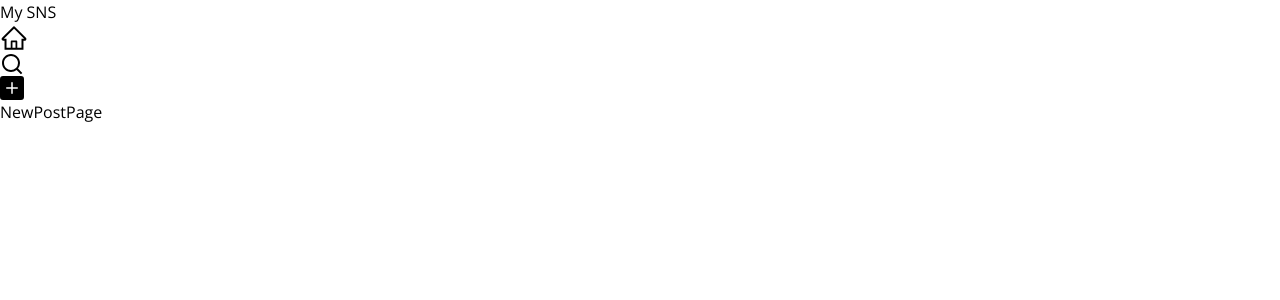
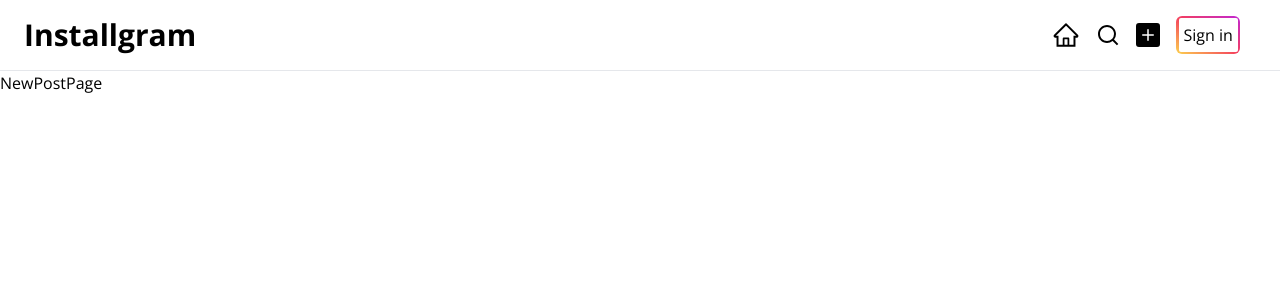
Before and after one commit to tada-js/my-sns, a Next.js app in the folder web/: page /new in a window 1280 px wide. Shown: the top 300 px of the page. Built offline with nearby package versions, Linux system fonts and the light colour scheme.

Commit message:
Style : Navbar

```diff
--- a/web/src/app/components/Navbar.tsx
+++ b/web/src/app/components/Navbar.tsx
@@ -10,6 +10,7 @@
   SearchIcon,
 } from './ui/icons';
 import { usePathname } from 'next/navigation';
+import ColorButton from './ui/ColorButton';
 
 const menu = [
   {
@@ -33,12 +34,12 @@
   const pathName = usePathname();
 
   return (
-    <div>
+    <div className="flex items-center justify-between px-6">
       <Link href="/">
-        <h1>My SNS</h1>
+        <h1 className="text-3xl font-bold">Installgram</h1>
       </Link>
       <nav>
-        <ul>
+        <ul className="flex items-center gap-4 p-4">
           {menu.map((item) => (
             <li key={item.href}>
               <Link href={item.href}>
@@ -46,6 +47,7 @@
               </Link>
             </li>
           ))}
+          <ColorButton text="Sign in" onClick={() => {}} />
         </ul>
       </nav>
     </div>
--- /dev/null
+++ b/web/src/app/components/ui/ColorButton.tsx
@@ -0,0 +1,19 @@
+interface Props {
+  text: string;
+  onClick: () => void;
+}
+
+const ColorButton = ({ text, onClick }: Props) => {
+  return (
+    <div className="p-[0.15rem] rounded-md bg-gradient-to-bl from-fuchsia-600 via-rose-500 to-amber-300 p-[0.15rem]">
+      <button
+        className="text-base bg-white rounded-sm p-[0.3rem] hover:opacity-90 transition-opacity"
+        onClick={onClick}
+      >
+        {text}
+      </button>
+    </div>
+  );
+};
+
+export default ColorButton;
--- a/web/src/app/layout.tsx
+++ b/web/src/app/layout.tsx
@@ -16,8 +16,8 @@
 }) {
   return (
     <html lang="en" className={openSans.className}>
-      <body>
-        <header>
+      <body className="w-full max-w-screen-xl mx-auto overflow-auto">
+        <header className="sticky top-0 z-10 bg-white border-b">
           <Navbar />
         </header>
         <main>{children}</main>
```
